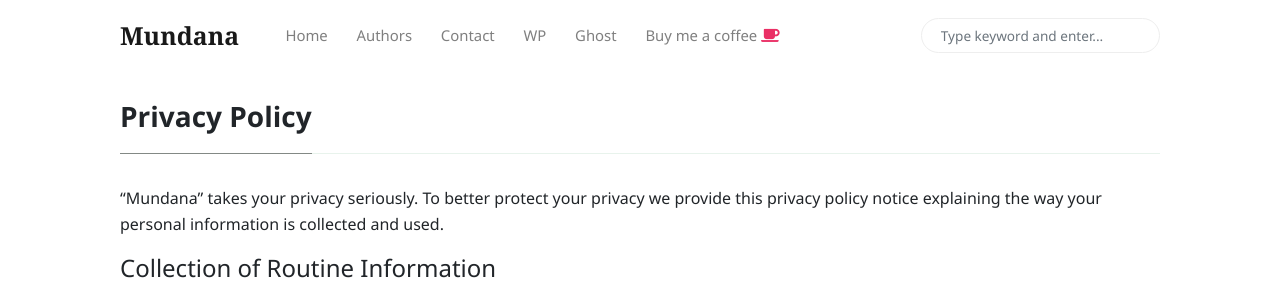
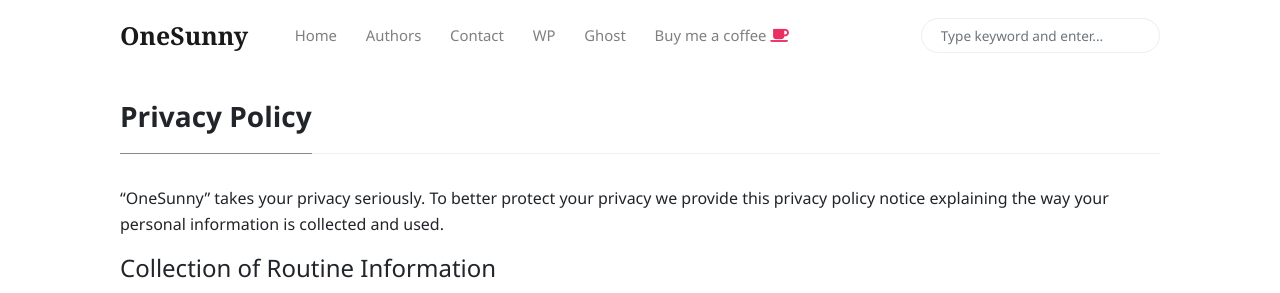
Before and after one commit to one-sunny/one-sunny.github.io, a Jekyll site: the page built from _pages/privacy-policy.md, in a window 1280 px wide and 1279 px high. Shown: the top 293 px of the window. Built offline with Jekyll 4.4.1, drawn with Linux system fonts in a browser that asks for light colours; nearby versions of some CDN libraries.

Commit message:
logo address test

```diff
--- a/_config.yml
+++ b/_config.yml
@@ -1,6 +1,6 @@
 # Site
-name: 'Mundana'
-description: 'Mundana is a free Jekyll theme for awesome people like you, Medium like.'
+name: 'OneSunny'
+description: 'onesunny dev posts'
 logo: '/assets/images/logo.png'
 favicon: '/assets/images/favicon.ico'
 url: 'https://one-sunny.github.io'
```
